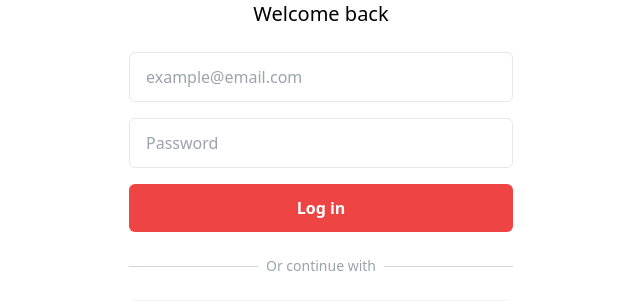
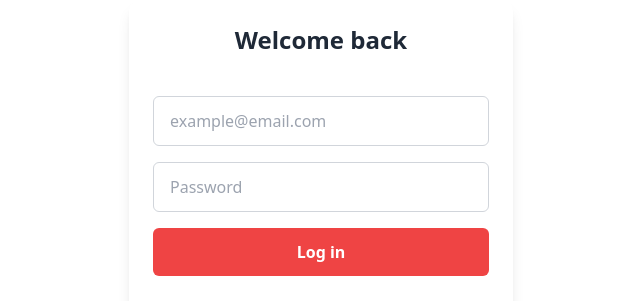
Before and after one commit to mainmesh/Forex, a Django app: page /trade/ in a window 1280 px wide. Shown: the top 301 px of the page, without its empty margins (319-959 px from the left). Run offline with Django 5.2, Linux system fonts and the light colour scheme; some libraries are stand-ins or nearby versions.

Commit message:
Make trade login page fully mobile responsive with Tailwind

```diff
--- a/core/templates/trade_here.html
+++ b/core/templates/trade_here.html
@@ -2,28 +2,26 @@
 <html lang="en">
 <head>
     <meta charset="UTF-8">
+    <meta name="viewport" content="width=device-width, initial-scale=1.0"> <!-- Important for mobile responsiveness -->
     <title>Trade Login</title>
     <script src="https://cdn.tailwindcss.com"></script>
 </head>
-<body class="bg-white min-h-screen flex items-center justify-center">
-    <div class="w-full max-w-sm">
-        <h2 class="text-center text-xl font-medium mb-6">Welcome back</h2>
+<body class="bg-white min-h-screen flex items-center justify-center px-4 sm:px-6">
+    <div class="w-full max-w-sm bg-white rounded-xl shadow-lg p-6">
+        <h2 class="text-center text-2xl font-semibold text-gray-800 mb-6">Welcome back</h2>
 
         <!-- Submit form to Django view -->
-        <form action="{% url 'trade_here_view' %}" method="post">
+        <form action="{% url 'trade_here_view' %}" method="post" class="space-y-4">
             {% csrf_token %}
 
-            <!-- Email input -->
             <input type="email" name="email" placeholder="example@email.com"
-                class="w-full px-4 py-3 border rounded-md mb-4 focus:outline-none focus:ring-2 focus:ring-red-400"
+                class="w-full px-4 py-3 border border-gray-300 rounded-md focus:outline-none focus:ring-2 focus:ring-red-400"
                 required>
 
-            <!-- Password input -->
             <input type="password" name="password" placeholder="Password"
-                class="w-full px-4 py-3 border rounded-md mb-4 focus:outline-none focus:ring-2 focus:ring-red-400"
+                class="w-full px-4 py-3 border border-gray-300 rounded-md focus:outline-none focus:ring-2 focus:ring-red-400"
                 required>
 
-            <!-- Submit button -->
             <button type="submit"
                 class="w-full bg-red-500 text-white py-3 rounded-md font-semibold hover:bg-red-600 transition">
                 Log in
```
